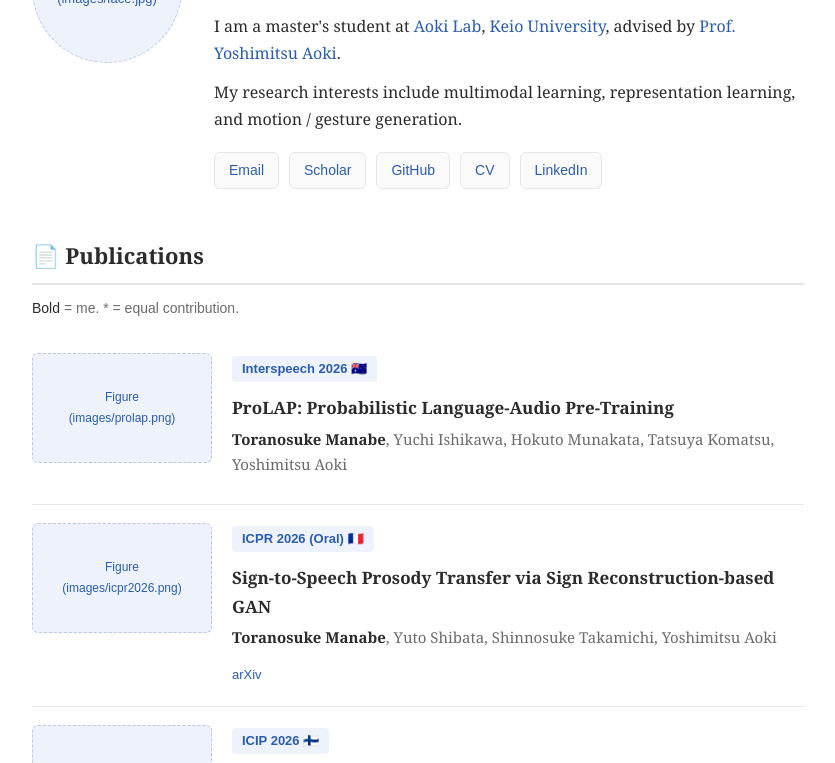
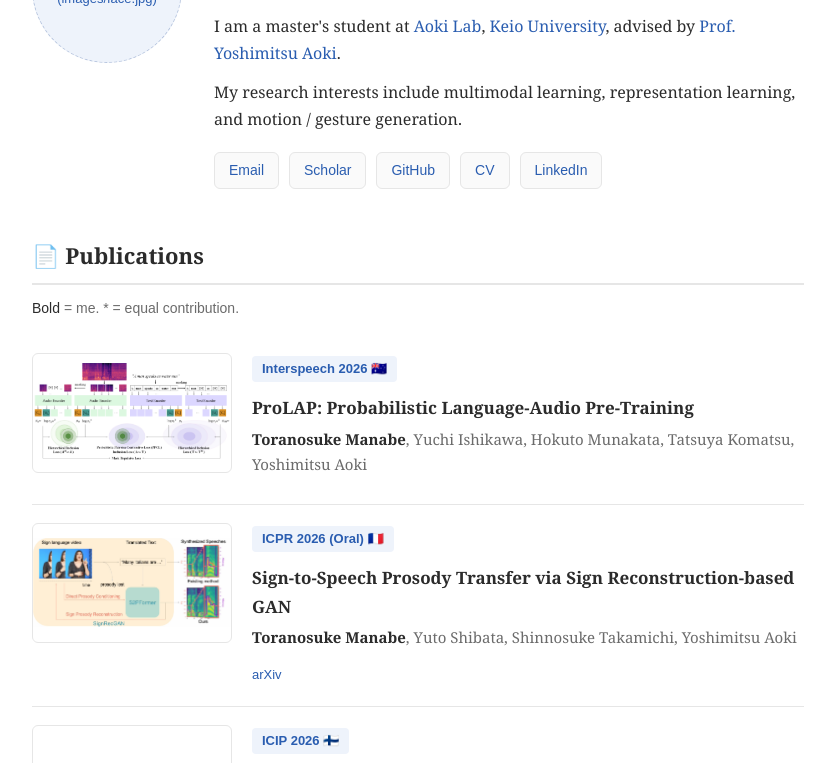
Before and after one commit to T0RA1107/ToranosukeManabe, a plain HTML site: page index.html in a window 1280 px wide. Shown: the part 143-906 px from the top of the page, without its empty margins (222-1057 px from the left). Drawn offline with Linux system fonts and the light colour scheme.

Commit message:
Add files via upload

```diff
--- a/index.html
+++ b/index.html
@@ -88,11 +88,11 @@
   }
   .pub:last-child { border-bottom: none; }
   .pub-thumb {
-    width: 180px; height: 110px;
+    width: 200px; height: 120px;
     flex-shrink: 0;
     border-radius: 6px;
-    object-fit: cover;
-    background: var(--card);
+    object-fit: contain;
+    background: #fff;
     border: 1px solid var(--border);
   }
   .pub-thumb-placeholder {
@@ -194,7 +194,8 @@
     </p>
 
     <div class="pub">
-      <div class="pub-thumb-placeholder">Figure<br>(images/prolap.png)</div>
+      <img class="pub-thumb" src="prolap.png" alt="ProLAP figure">
+
       <div class="pub-info">
         <span class="venue">Interspeech 2026 🇦🇺</span>
         <div class="pub-title">ProLAP: Probabilistic Language-Audio Pre-Training</div>
@@ -208,7 +209,8 @@
     </div>
 
     <div class="pub">
-      <div class="pub-thumb-placeholder">Figure<br>(images/icpr2026.png)</div>
+      <img class="pub-thumb" src="icpr2026.png" alt="Sign-to-Speech Prosody Transfer figure">
+
       <div class="pub-info">
         <span class="venue">ICPR 2026 (Oral) 🇫🇷</span>
         <div class="pub-title">Sign-to-Speech Prosody Transfer via Sign Reconstruction-based GAN</div>
@@ -222,7 +224,8 @@
     </div>
 
     <div class="pub">
-      <div class="pub-thumb-placeholder">Figure<br>(images/icip2026.png)</div>
+      <img class="pub-thumb" src="icip2026.png" alt="Listening without Looking figure">
+
       <div class="pub-info">
         <span class="venue">ICIP 2026 🇫🇮</span>
         <div class="pub-title">Listening without Looking: Modality Bias in Audio-Visual Captioning</div>
```
Also changed, not shown: icip2026.png (added), icpr2026.png (added), prolap.png (added).
